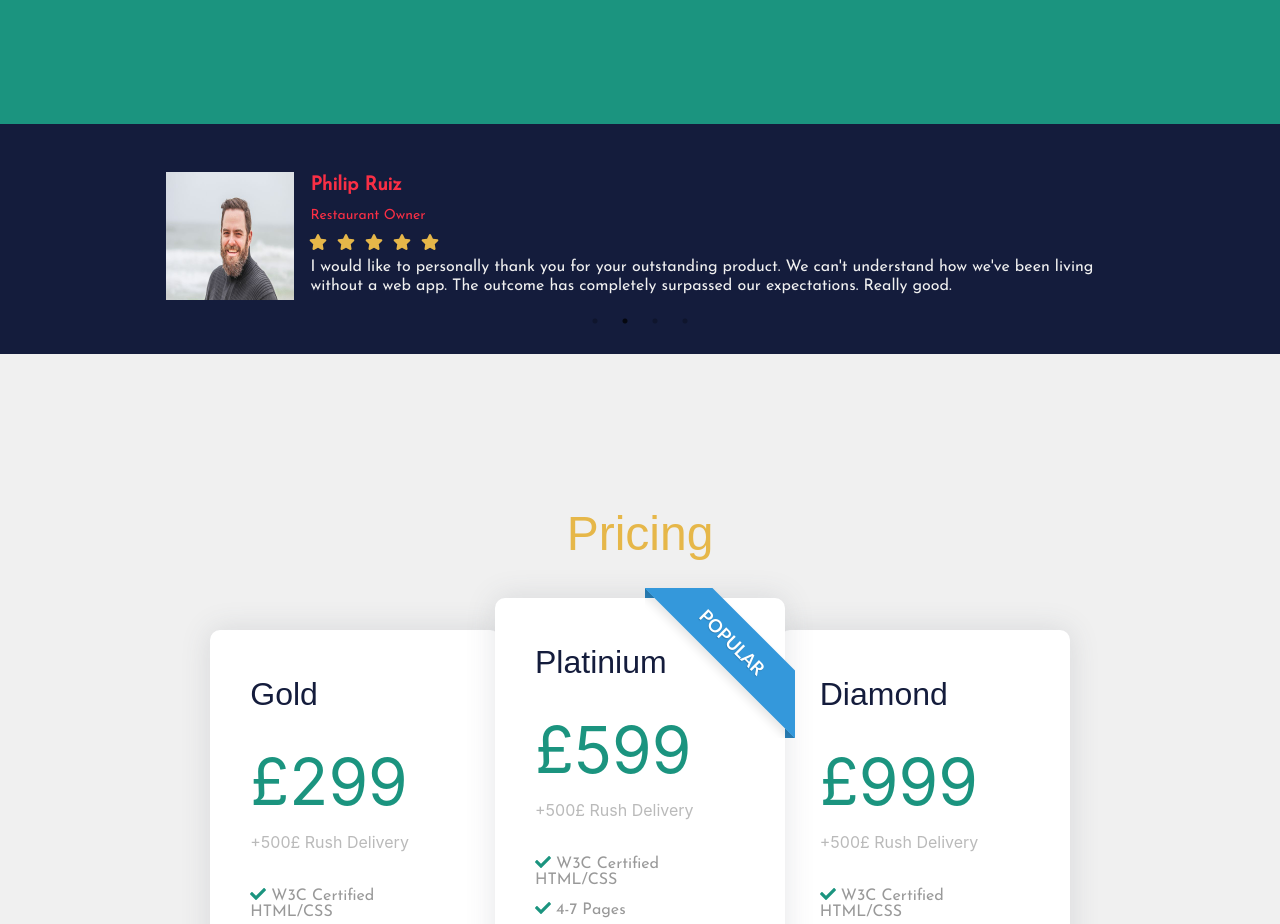
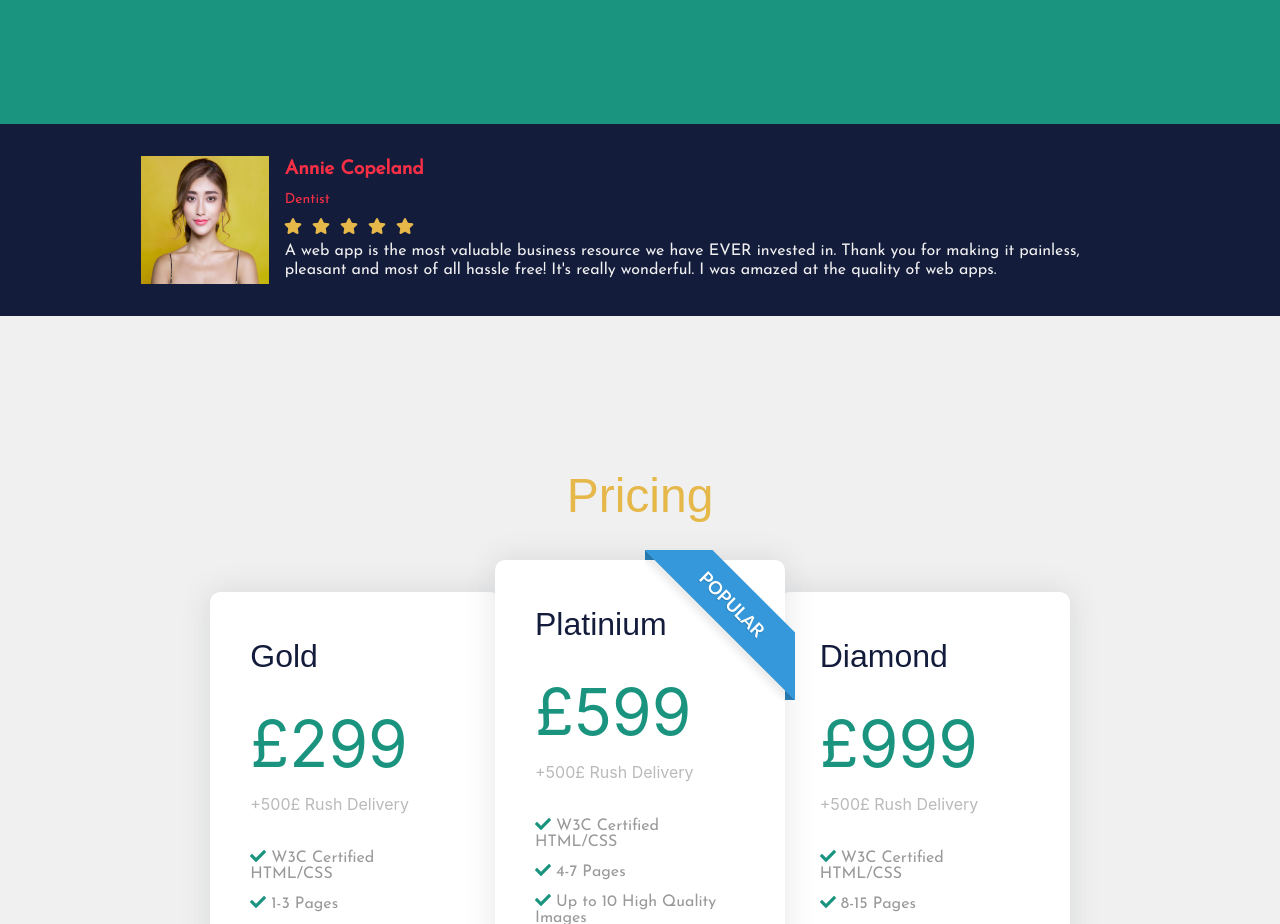
Before and after one commit to CodeMaster1025/Goldenhand-NextJS, a Next.js app: page / in a window 1280 px wide. Shown: the part 6880-7804 px from the top of the page. Built offline with nearby package versions, Linux system fonts and the light colour scheme; a web font is replaced by a local one.

Commit message:
testing swiper

```diff
--- /dev/null
+++ b/components/testimonialsTest.js
@@ -0,0 +1,49 @@
+// Import Swiper React components
+import { Swiper, SwiperSlide } from 'swiper/react';
+import TestimonialCard from "./testimonialCard";
+
+export default () => {
+  return (
+    <Swiper
+    spaceBetween={200}
+    loop={true}
+    slidesPerView={1}
+    speed={300}
+    effect={"slide"}
+    centeredSlides={true}
+    autoHeight={true}
+    autoplay={1000}
+    loopAdditionalSlides={4}
+    onSlideChange={() => {console.log('slide change');}}
+    onSwiper={(swiper) => console.log(swiper)}>
+        <SwiperSlide>
+            <TestimonialCard
+                author="Annie Copeland"
+                authorJob="Dentist"
+                authorComment="A web app is the most valuable business resource we have EVER invested in. Thank you for making it painless, pleasant and most of all hassle free! It's really wonderful. I was amazed at the quality of web apps."
+                authorImage="/Annie.jpg" />
+        </SwiperSlide>
+        <SwiperSlide>
+            <TestimonialCard
+                author="Philip Ruiz"
+                authorJob="Restaurant Owner"
+                authorComment="I would like to personally thank you for your outstanding product. We can't understand how we've been living without a web app. The outcome has completely surpassed our expectations. Really good."
+                authorImage="/Philip.jpg" />
+        </SwiperSlide>
+        <SwiperSlide>
+            <TestimonialCard
+                author="Isabella Steele"
+                authorJob="Estate Agent"
+                authorComment="I STRONGLY recommend a web app to EVERYONE interested in running a successful online business!"
+                authorImage="/Isabella.jpg" />
+        </SwiperSlide>
+        <SwiperSlide>
+            <TestimonialCard
+                author="Jack Pridgeon"
+                authorJob="Mechanic"
+                authorComment="The service was excellent. I would also like to say thank you to all your staff. The outcome is worth much more than I paid. No matter where you go, a web app is the coolest, most happening thing around!"
+                authorImage="/Jack.jpg" />
+        </SwiperSlide>
+    </Swiper>
+  );
+};
--- a/package.json
+++ b/package.json
@@ -22,7 +22,8 @@
     "react-scroll": "^1.7.16",
     "react-slick": "^0.26.1",
     "sass": "^1.26.5",
-    "slick-carousel": "^1.8.1"
+    "slick-carousel": "^1.8.1",
+    "swiper": "^6.0.4"
   },
   "devDependencies": {}
 }
--- a/pages/_app.js
+++ b/pages/_app.js
@@ -1,5 +1,8 @@
 import '@fortawesome/fontawesome-svg-core/styles.css'
+import 'swiper/swiper.scss';
+
 import "../styles/_app.scss"
+
 
 export default function App({Component, pageProps}) {
     return <Component {...pageProps} />
--- a/pages/index.js
+++ b/pages/index.js
@@ -14,6 +14,7 @@ import Pricing from '../components/pricing'
 import Contact from '../components/contact'
 import Footer from "../components/footer"
 import FloatingActionButton from "../components/floatingActionButton"
+import TestimonialsTest from '../components/testimonialsTest'
 
 export default function HomePage() {
   const [isLoading, setIsLoading] = useState(true);
@@ -63,7 +64,7 @@ export default function HomePage() {
         <Achievements />
         <Details />
         <Portfolio />
-        <Testimonials />
+        <TestimonialsTest />
         <Pricing />
         <Contact />
       </main>
--- a/styles/_app.scss
+++ b/styles/_app.scss
@@ -471,8 +471,9 @@ body{
 //testimonial card component styling
 
 //testimonials component styling
-#testimonials {
+.swiper-container {
   background-color: $g-blue;
+  padding: 2rem 1rem;
 }
 //testimonials component styling
 
```
Also changed, not shown: 1 other file (tests, documents, lock files or other folders).
